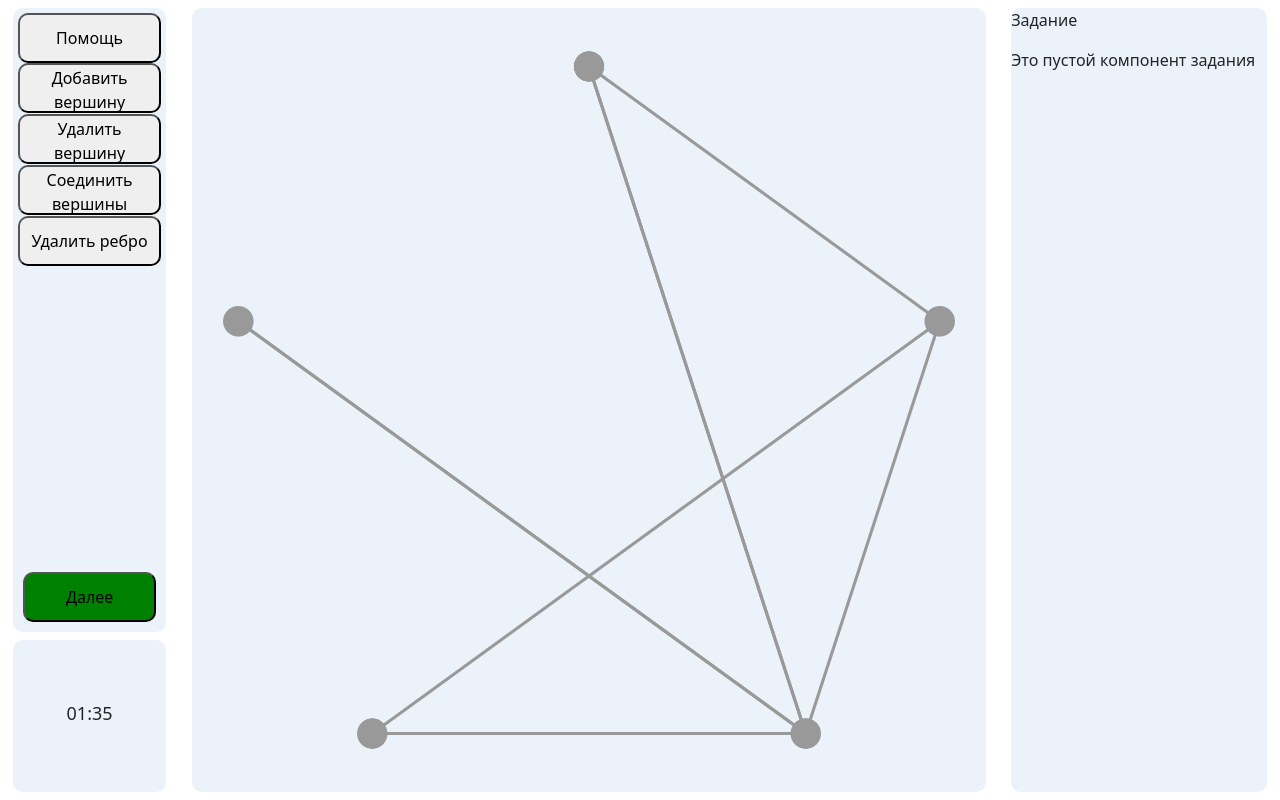
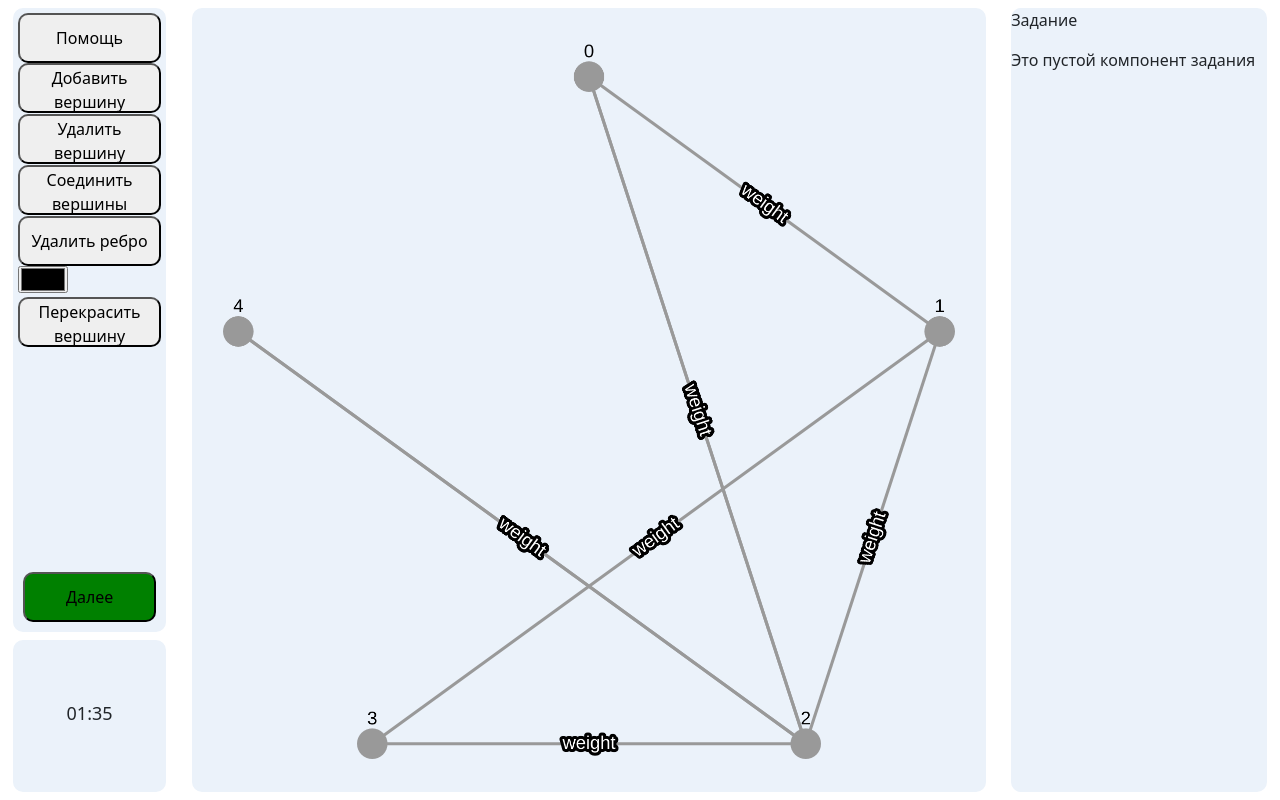
Before and after one commit to GraphLabs-Team/Template, a React (Create React App) app: page / in a window 1280 px wide. Built offline with nearby package versions, Linux system fonts and the light colour scheme.

Commit message:
fix: update for pallete template

```diff
--- a/src/components/Template/index.tsx
+++ b/src/components/Template/index.tsx
@@ -7,6 +7,16 @@ import { GraphController } from '../GraphLibrary/GraphController';
 import { ToolBar } from '../Toolbar/ToolBar';
 import 'bootstrap/dist/css/bootstrap.css';
 import './style.css';
+
+
+// TODO:
+// 1. Раскраска ребер и вершин
+// 2. Наименование вершин и ребер (переименование дефолтных)
+//
+//
+//
+//
+//
 
 
 interface IProps {
@@ -41,7 +51,7 @@ export class Template<T1, T2> extends Component<IProps, IState<T1, T2>> {
                     <div>
                         <div className={'MainRow'}>
                             <div id={"cy"} className={'GraphCell'}>
-                                <GraphController graph={this.state.graph} visualization_policy='circle'/>
+                                <GraphController graph={this.state.graph} visualization_policy='circle' is_nodeid_visible={true} is_weights_visible={true}/>
                             </div>
 
                             <div className={'TaskCell'}>
@@ -49,7 +59,7 @@ export class Template<T1, T2> extends Component<IProps, IState<T1, T2>> {
                                 <Task/>
                             </div>
                             <div className={'ToolCell'}>
-                                <ToolBar next_stage={this.nextStage} base_button={true} graph_manipulations_button={this.props.is_graph_modified}/>
+                                <ToolBar next_stage={this.nextStage} base_button={true} graph_manipulations_button={this.props.is_graph_modified} graph_coloring_buttons={true}/>
                             </div>
                         </div>
                         <div className={'LeftBottom'}>
```
